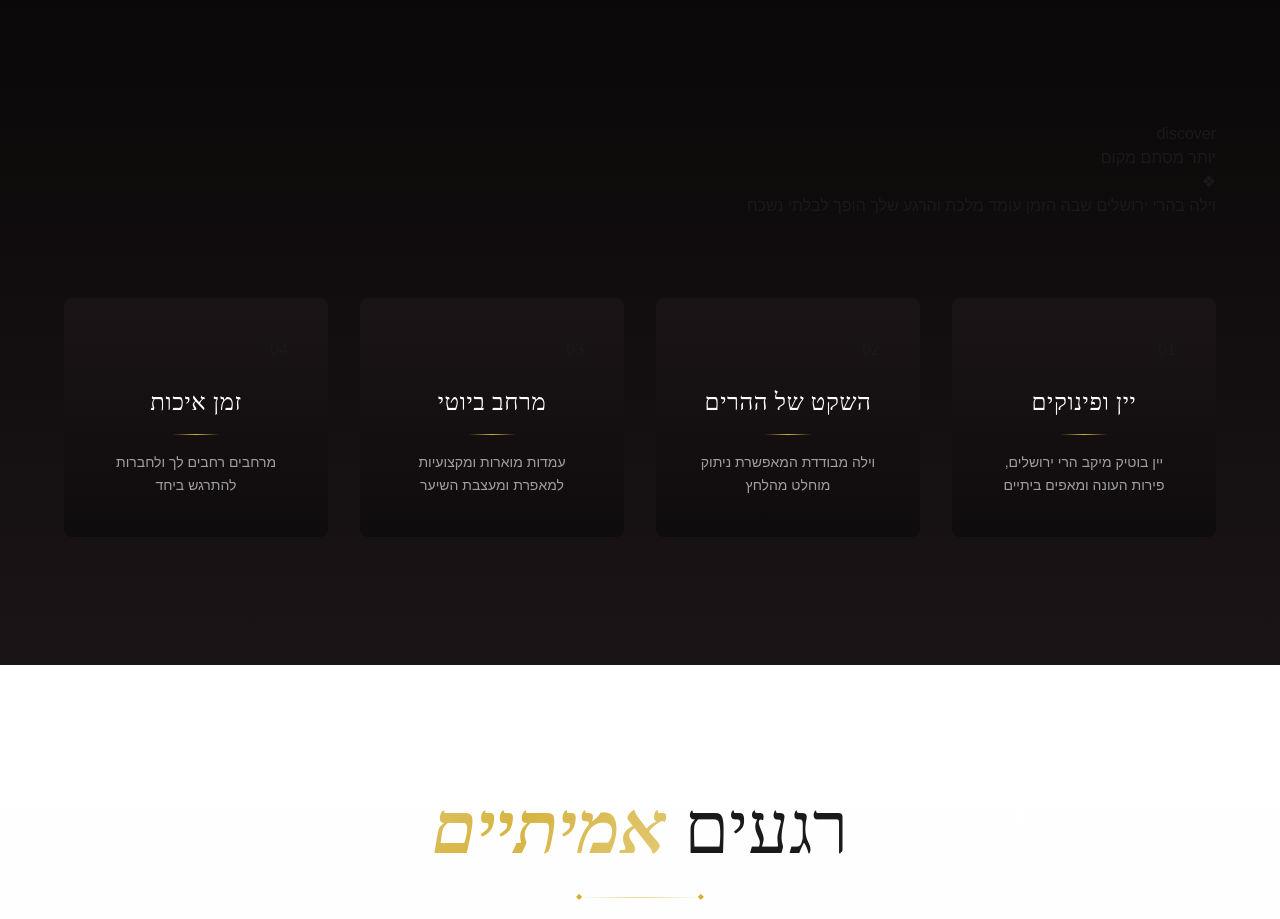
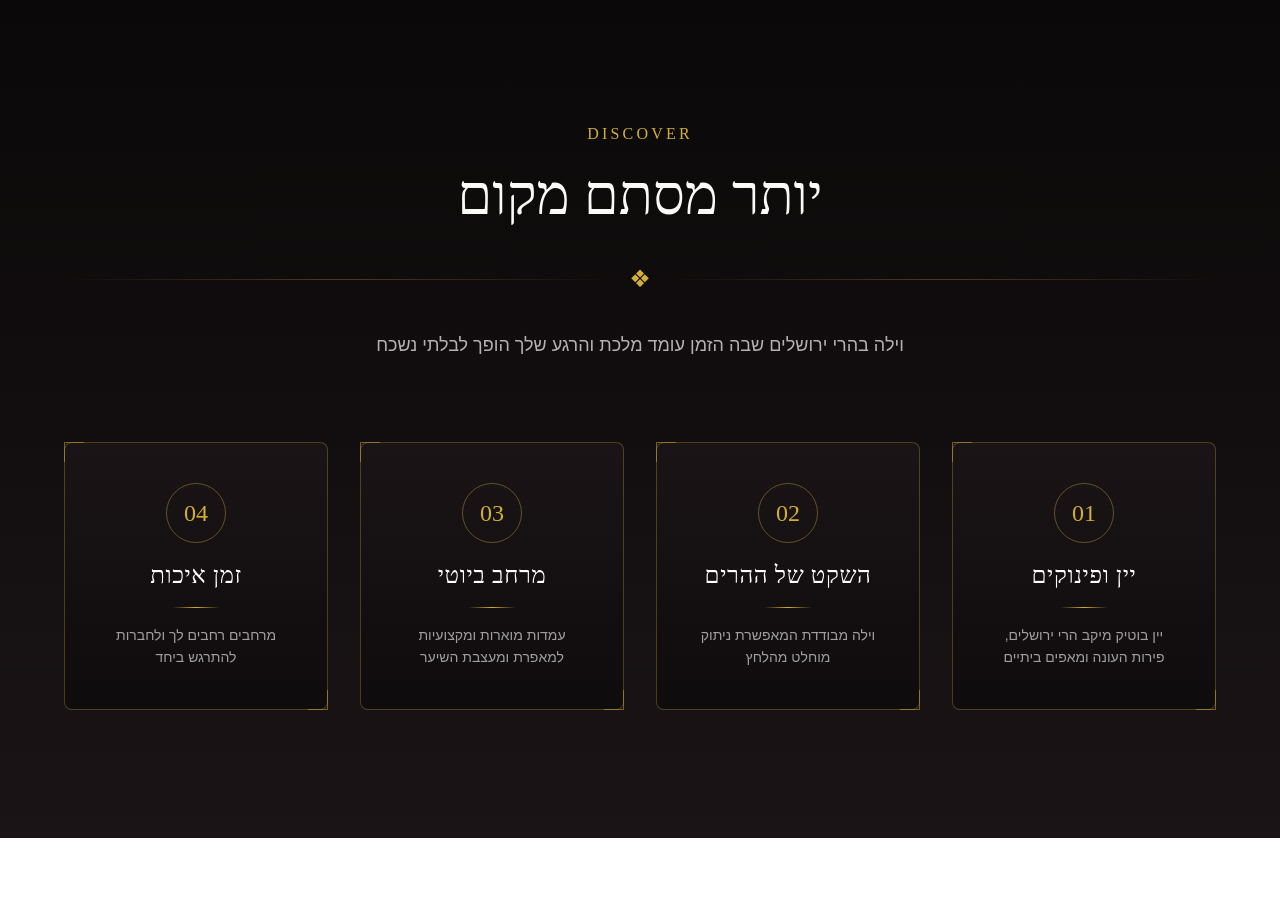
Before and after one commit to kfischi/hagit-bridal-suite, a Next.js app: page / in a window 1280 px wide. Shown: the part 1420-2339 px from the top of the page. Built offline with nearby package versions, Linux system fonts and the light colour scheme.

Commit message:
Update globals.css

```diff
--- a/app/globals.css
+++ b/app/globals.css
@@ -213,7 +213,221 @@
     z-index: 1;
   }
 
-  /* Dark Surface Cards */
+  /* Belle-Inspired Elegant Borders */
+  .elegant-border {
+    border: 1px solid rgba(212, 175, 55, 0.3);
+    position: relative;
+  }
+
+  .elegant-border::before,
+  .elegant-border::after {
+    content: '';
+    position: absolute;
+    width: 20px;
+    height: 20px;
+    border: 1px solid rgba(212, 175, 55, 0.5);
+  }
+
+  .elegant-border::before {
+    top: -1px;
+    left: -1px;
+    border-right: none;
+    border-bottom: none;
+  }
+
+  .elegant-border::after {
+    bottom: -1px;
+    right: -1px;
+    border-left: none;
+    border-top: none;
+  }
+
+  /* Decorative Divider - Belle Style */
+  .divider-belle {
+    display: flex;
+    align-items: center;
+    justify-content: center;
+    gap: 1rem;
+    margin: 2rem 0;
+  }
+
+  .divider-belle::before,
+  .divider-belle::after {
+    content: '';
+    flex: 1;
+    height: 1px;
+    background: linear-gradient(90deg,
+      transparent 0%,
+      rgba(212, 175, 55, 0.3) 50%,
+      transparent 100%);
+  }
+
+  .divider-belle-center {
+    color: #D4AF37;
+    font-size: 1.5rem;
+    font-family: 'Cormorant Garamond', serif;
+    font-weight: 300;
+  }
+
+  /* Elegant Section Headers */
+  .section-header {
+    text-align: center;
+    margin-bottom: 4rem;
+  }
+
+  .section-subtitle {
+    font-family: 'Cormorant Garamond', serif;
+    font-size: 1rem;
+    letter-spacing: 0.2em;
+    text-transform: uppercase;
+    color: #D4AF37;
+    margin-bottom: 1rem;
+    font-weight: 400;
+  }
+
+  .section-title {
+    font-family: 'Cormorant Garamond', serif;
+    font-size: 3.5rem;
+    font-weight: 300;
+    color: #FAFAF8;
+    line-height: 1.2;
+    margin-bottom: 1.5rem;
+  }
+
+  .section-description {
+    font-size: 1.125rem;
+    color: rgba(250, 250, 248, 0.7);
+    max-width: 600px;
+    margin: 0 auto;
+    line-height: 1.8;
+    font-weight: 300;
+  }
+
+  /* Timeline - Belle Style */
+  .timeline-item {
+    position: relative;
+    padding-left: 3rem;
+  }
+
+  .timeline-item::before {
+    content: '';
+    position: absolute;
+    left: 0;
+    top: 0.5rem;
+    width: 12px;
+    height: 12px;
+    border-radius: 50%;
+    border: 2px solid #D4AF37;
+    background: #0A0808;
+  }
+
+  .timeline-item::after {
+    content: '';
+    position: absolute;
+    left: 5px;
+    top: 1.5rem;
+    width: 2px;
+    height: calc(100% + 2rem);
+    background: linear-gradient(180deg,
+      rgba(212, 175, 55, 0.5) 0%,
+      transparent 100%);
+  }
+
+  .timeline-item:last-child::after {
+    display: none;
+  }
+
+  /* Elegant Quote */
+  .elegant-quote {
+    position: relative;
+    padding: 3rem 2rem;
+    font-family: 'Cormorant Garamond', serif;
+    font-size: 1.5rem;
+    font-style: italic;
+    font-weight: 300;
+    line-height: 1.8;
+    color: #FAFAF8;
+  }
+
+  .elegant-quote::before {
+    content: '"';
+    position: absolute;
+    top: 0;
+    left: 0;
+    font-size: 6rem;
+    color: rgba(212, 175, 55, 0.2);
+    font-family: 'Cormorant Garamond', serif;
+    line-height: 1;
+  }
+
+  /* Ornament Decorations */
+  .ornament {
+    display: inline-block;
+    width: 60px;
+    height: 60px;
+    background: radial-gradient(circle,
+      rgba(212, 175, 55, 0.1) 0%,
+      transparent 70%);
+    position: relative;
+  }
+
+  .ornament::before,
+  .ornament::after {
+    content: '';
+    position: absolute;
+    top: 50%;
+    left: 50%;
+    transform: translate(-50%, -50%) rotate(45deg);
+    width: 30px;
+    height: 30px;
+    border: 1px solid rgba(212, 175, 55, 0.3);
+  }
+
+  .ornament::after {
+    transform: translate(-50%, -50%) rotate(0deg);
+  }
+
+  /* Elegant Hover Effects */
+  .elegant-hover {
+    transition: all 0.6s cubic-bezier(0.4, 0, 0.2, 1);
+  }
+
+  .elegant-hover:hover {
+    transform: translateY(-4px);
+    border-color: rgba(212, 175, 55, 0.6);
+  }
+
+  /* Soft Fade In Animation */
+  @keyframes softFadeIn {
+    from {
+      opacity: 0;
+      transform: translateY(30px);
+    }
+    to {
+      opacity: 1;
+      transform: translateY(0);
+    }
+  }
+
+  .soft-fade-in {
+    animation: softFadeIn 1s ease-out forwards;
+  }
+
+  /* Elegant Number Circle */
+  .number-circle {
+    width: 60px;
+    height: 60px;
+    border-radius: 50%;
+    border: 1px solid rgba(212, 175, 55, 0.4);
+    display: flex;
+    align-items: center;
+    justify-content: center;
+    font-family: 'Cormorant Garamond', serif;
+    font-size: 1.5rem;
+    color: #D4AF37;
+    font-weight: 300;
+    margin: 0 auto 1rem;
+  }
   .card-dark {
     background: linear-gradient(135deg,
       rgba(26, 20, 22, 0.6) 0%,
```
